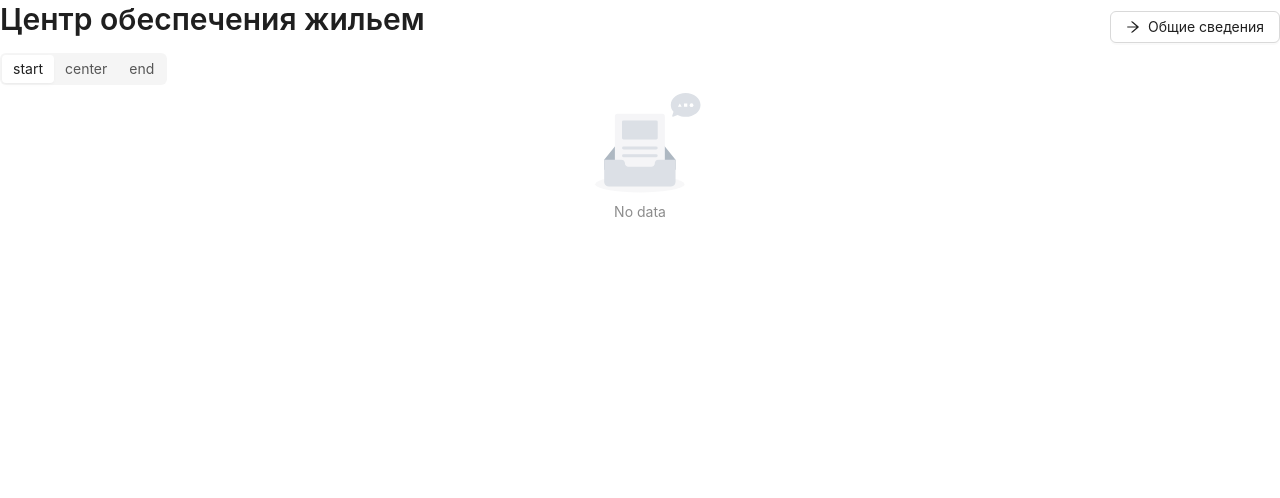
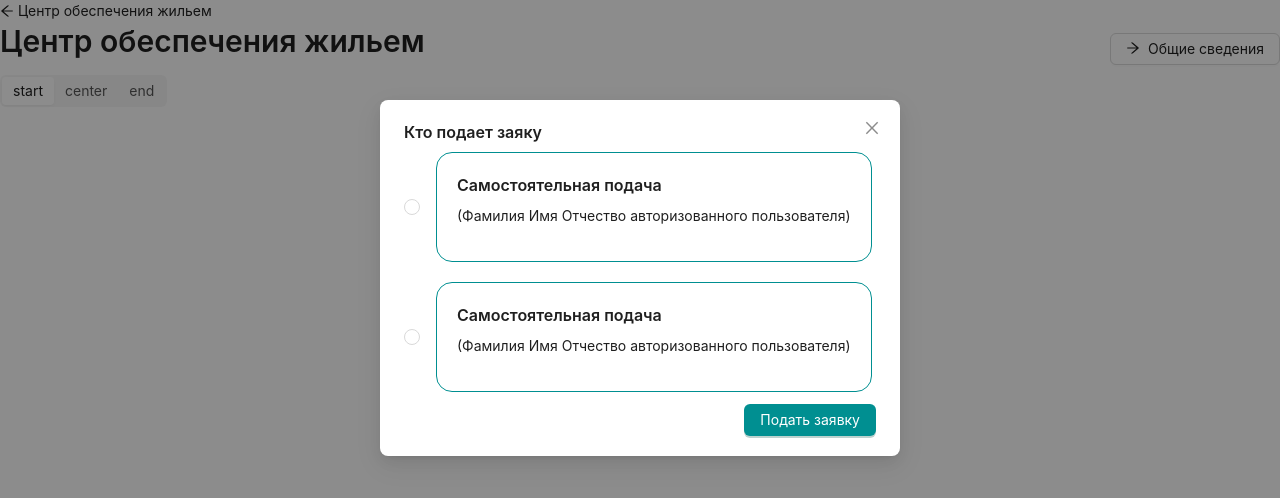
Before and after one commit to Asselya123/baspana-front, a React (Vite) app: page / in a window 1280 px wide. Shown: the top 498 px of the page. Built offline with nearby package versions, Linux system fonts and the light colour scheme.

Commit message:
feat: modal

```diff
--- a/src/main.tsx
+++ b/src/main.tsx
@@ -1,5 +1,7 @@
 "use strict";
 
+import { StyleProvider } from "@ant-design/cssinjs";
+import { App, ConfigProvider } from "antd";
 import ErrorBoundary from "antd/es/alert/ErrorBoundary";
 import React from "react";
 import ReactDOM from "react-dom/client";
@@ -11,7 +13,13 @@ ReactDOM.createRoot(document.getElementById("root")!).render(
   <React.StrictMode>
     <ErrorBoundary>
       <BrowserRouter>
-        <RouterProvider />
+        <StyleProvider hashPriority="high">
+          <ConfigProvider theme={{ token: { colorPrimary: "#008F91" } }}>
+            <App>
+              <RouterProvider />
+            </App>
+          </ConfigProvider>
+        </StyleProvider>
       </BrowserRouter>
     </ErrorBoundary>
   </React.StrictMode>,
--- /dev/null
+++ b/src/modules/application/components/AuthorSelectModal.tsx
@@ -0,0 +1,44 @@
+import { Button, Modal, Radio, Typography } from "antd";
+import { FC } from "react";
+
+interface AuthorSelectModalProps {}
+
+export const AuthorSelectModal: FC<AuthorSelectModalProps> = ({}) => {
+  return (
+    <Modal
+      open={true}
+      title="Кто подает заяку"
+      footer={[
+        <Button key="submit" type="primary">
+          Подать заявку
+        </Button>,
+      ]}
+      cancelButtonProps={{ style: { display: "none" } }}
+    >
+      <div className="space-y-5">
+        <div className="flex items-center gap-2">
+          <Radio />
+          <div className="rounded-2xl border border-[#008F91] p-5">
+            <Typography.Title level={5}>
+              Самостоятельная подача
+            </Typography.Title>
+            <Typography.Paragraph>
+              (Фамилия Имя Отчество авторизованного пользователя)
+            </Typography.Paragraph>
+          </div>
+        </div>
+        <div className="flex items-center gap-2">
+          <Radio />
+          <div className="rounded-2xl border border-[#008F91] p-5">
+            <Typography.Title level={5}>
+              Самостоятельная подача
+            </Typography.Title>
+            <Typography.Paragraph>
+              (Фамилия Имя Отчество авторизованного пользователя)
+            </Typography.Paragraph>
+          </div>
+        </div>
+      </div>
+    </Modal>
+  );
+};
--- a/src/modules/application/pages/ApplicationFormPage.tsx
+++ b/src/modules/application/pages/ApplicationFormPage.tsx
@@ -1,6 +1,7 @@
-import { ArrowRightOutlined } from "@ant-design/icons";
-import { Button, Empty, Segmented, Typography } from "antd";
+import { ArrowLeftOutlined, ArrowRightOutlined } from "@ant-design/icons";
+import { Breadcrumb, Button, Empty, Segmented, Typography } from "antd";
 import { FC, useState } from "react";
+import { AuthorSelectModal } from "../components/AuthorSelectModal";
 
 const { Title } = Typography;
 
@@ -10,6 +11,17 @@ export const ApplicationFormPage: FC<ApplicationFormPageProps> = ({}) => {
   const [activeTab, setActiveTab] = useState<string>("start");
   return (
     <div>
+      <Breadcrumb
+        items={[
+          {
+            title: (
+              <span>
+                <ArrowLeftOutlined /> Центр обеспечения жильем
+              </span>
+            ),
+          },
+        ]}
+      />
       <div className="flex items-center justify-between">
         <Title level={2}>Центр обеспечения жильем</Title>
         <Button icon={<ArrowRightOutlined />}>Общие сведения</Button>
@@ -21,6 +33,12 @@ export const ApplicationFormPage: FC<ApplicationFormPageProps> = ({}) => {
         options={["start", "center", "end"]}
       />
       <Empty />
+      <div className="flex justify-center">
+        <Button type="primary" size="large">
+          Подать заявку
+        </Button>
+      </div>
+      <AuthorSelectModal />
     </div>
   );
 };
```
